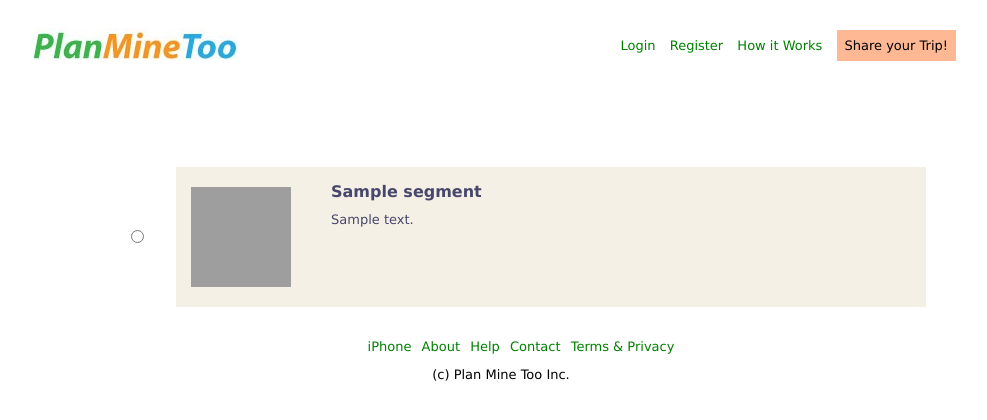
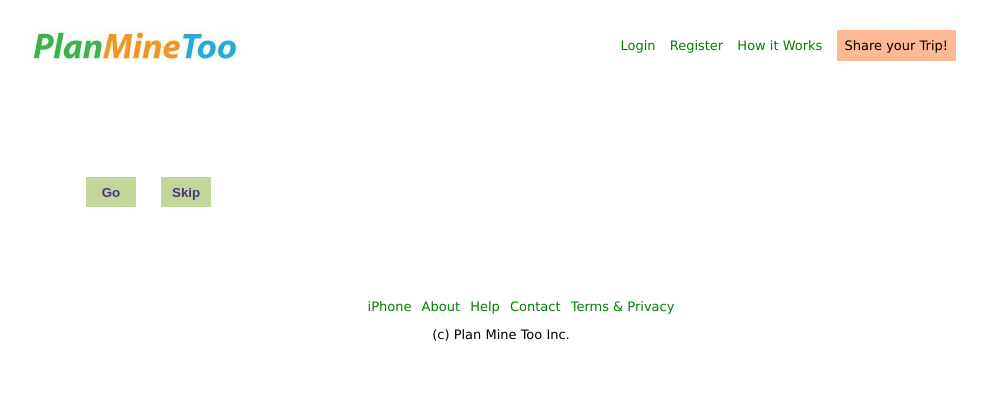
Before and after one commit to mdhagat/planner, a Rails app: page /choose?plan_id=1&segment_id=1 in a window 1280 px wide. Shown: the top 420 px of the page, without its empty margins (139-1126 px from the left). Run offline with Rails 7, Linux system fonts and the light colour scheme; tables that the repository leaves empty hold one stand-in row (values such as "Sample post"); style sheets or scripts are compiled from the project's sources; some libraries are stand-ins or nearby versions; grey boxes are pictures that could not be loaded.

Commit message:
Add segment swap handling

```diff
--- a/app/assets/stylesheets/segments.css.scss
+++ b/app/assets/stylesheets/segments.css.scss
@@ -88,6 +88,17 @@
   padding:5px;
 }
 
+a.segment_delete
+{
+  position:absolute;
+  top:60px;
+  right:15px;
+  text-align:left;
+  font-size:small;
+  color:#47476B;
+  padding:5px;
+}
+
 a.segment_swap
 {
   position:absolute;
@@ -98,3 +109,27 @@
   color:#47476B;
   padding:5px;
 }
+
+
+div.segment_choose_buttons
+{
+  position:relative;
+  height:100px;
+  width:850px;
+  margin:auto;
+  text-align:left;
+//  border-style:solid;
+//  border-width:1px;
+}
+
+.segment_button
+{
+  position:relative;
+  height:30px;
+  width:50px;
+  color:#4C3380;
+  font-weight:bold;
+  margin:10px;
+  background-color:#C2D699;
+  border-width : 0px;
+}
--- a/app/assets/stylesheets/sessions.css.scss
+++ b/app/assets/stylesheets/sessions.css.scss
@@ -101,12 +101,11 @@
 .login_button
 {
   position:relative;
-//  top:160px;
-//  left:480px;
   height:30px;
   width:50px;
   color:#4C3380;
   font-weight:bold;
+  margin:10px;
   background-color:#C2D699;
   border-width : 0px;
 }
--- a/app/controllers/segments_controller.rb
+++ b/app/controllers/segments_controller.rb
@@ -37,11 +37,19 @@
     end
   end
 
-    # GET /choose
+  # GET /choose
   def choose
-    @segments = Segment.all
+    @segments = Segment.select{ |segment| segment.plan_id.nil? }
     respond_to do |format|
       format.html # choose.html.erb
+    end
+  end
+
+  # GET /swap
+  def swap
+    Plan.swap(params[:plan_id], params[:orig_segment_id], params[:new_segment_id])
+    respond_to do |format|
+      format.html { redirect_to plan_url(params[:plan_id]) }
     end
   end
 
--- a/app/views/plans/index.html.erb
+++ b/app/views/plans/index.html.erb
@@ -14,8 +14,9 @@
 				<div class="plan_text"> <%= plan.description %> </div>
 			</div>
 			<div class="plan_pictures">
-				<% plan.segments.each do |segment| %>
-					<%= image_tag(segment.thumbnail, :class => "plan_img") %>
+				<% plan.segments.each_with_index do |segment,index| %>
+					<%= image_tag(segment.get_thumbnail, :class => "plan_img") %>
+					<% break if index == 2 %>
 				<% end %>
  			</div>
         	<%= link_to 'Show', plan, :class => "plan_show" %>
--- a/app/views/segments/choose.html.erb
+++ b/app/views/segments/choose.html.erb
@@ -1,12 +1,12 @@
-
-	<br/>
+<br/>
+<%= form_tag swap_path do %>
 
     <% @segments.each do |segment| %>
 
 		<div class="segment_choose">
 
 			<div class="segment_radio">
-				<%= radio_button_tag 'chosen_segment', segment.id %>
+				<%= radio_button_tag 'new_segment_id', segment.id %>
 			</div>
 			<div class="segment_selection">
 				<%= image_tag(segment.thumbnail, :class => "segment_img") %>
@@ -22,3 +22,12 @@
         <br/>
 
     <% end %>
+    <%= hidden_field_tag "plan_id", params[:plan_id] %>
+    <%= hidden_field_tag "orig_segment_id", params[:segment_id] %>
+	<div class="segment_choose_buttons">
+		<%= submit_tag 'Go', :class => 'segment_button' %>
+		<%= submit_tag 'Skip', :class => 'segment_button' %>
+	</div>
+
+<% end %>
+</br>
--- a/config/routes.rb
+++ b/config/routes.rb
@@ -85,5 +85,6 @@
   get '/daybyday' => "segments#daybyday", :as => "daybyday"
   get '/summary' => "segments#summary", :as => "summary"
   get '/choose' => "segments#choose", :as => "choose"
+  post '/swap' => "segments#swap", :as => "swap"
 
 end
--- a/db/migrate/20131015002023_create_segments.rb
+++ b/db/migrate/20131015002023_create_segments.rb
@@ -4,6 +4,7 @@
       t.string :name
       t.text :description
       t.text :thumbnail
+      t.integer :orig_segment_id
       t.integer :plan_id
 
       t.timestamps
```
Also changed, not shown: app/models/plan.rb (+10 -0 lines), app/models/segment.rb (+39 -0 lines), app/views/plans/show.html.erb (+6 -5 lines), test/fixtures/segments.yml (+36 -11 lines), db/schema.rb, lib/tasks/planner.rake.
